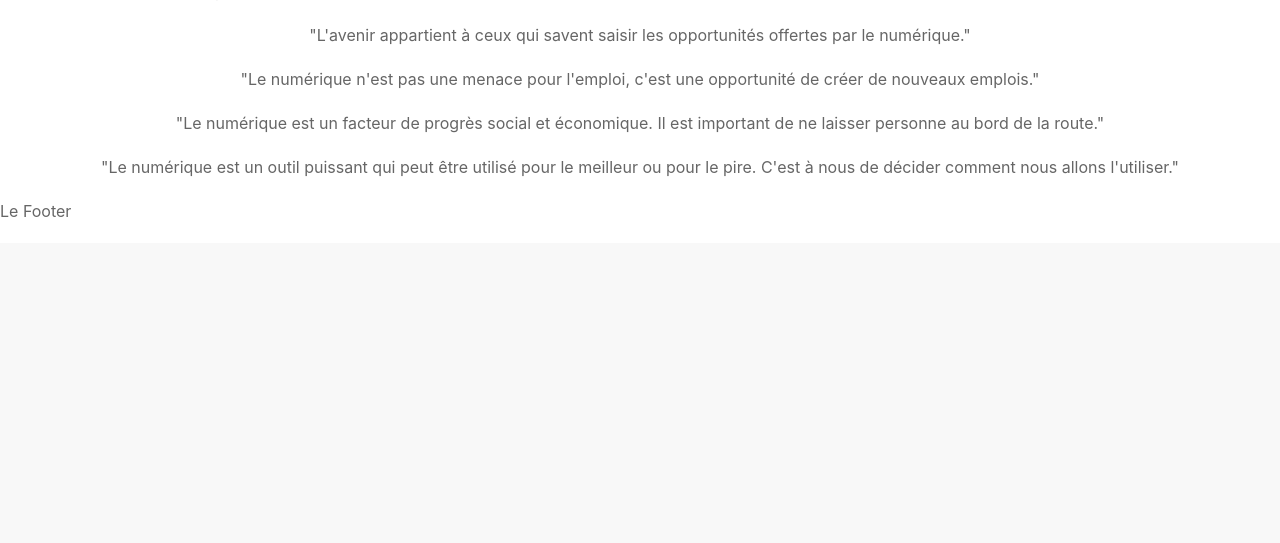
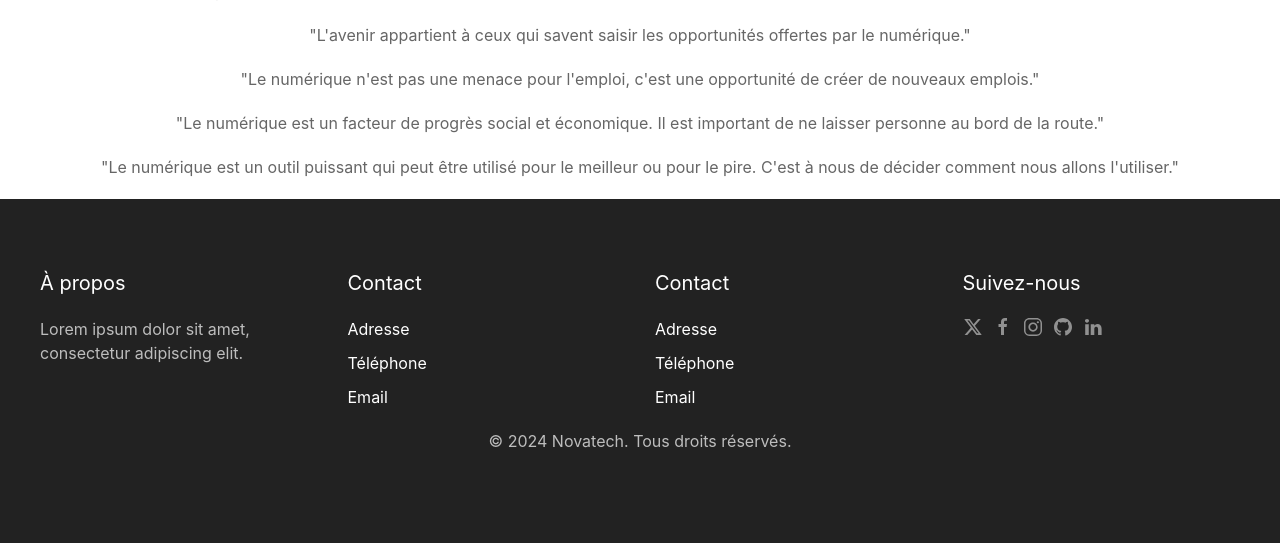
Before and after one commit to novatech025/site-web-novatech, a Django app: page /contact/ in a window 1280 px wide. Shown: the part 820-1363 px from the top of the page. Before the commit the page ends 1037 px from the top, so only its background shows below. Run offline with Django 5.2, Linux system fonts and the light colour scheme.

Commit message:
footer model

```diff
--- a/Nova_tech/templates/Nova_tech/component/footer.html
+++ b/Nova_tech/templates/Nova_tech/component/footer.html
@@ -3,7 +3,43 @@
 <link rel="stylesheet" href="{% static 'Nova_tech/css/footer.css' %}">
 
 
-<footer>
-    <p>Le Footer</p>
-
+<footer class="uk-footer uk-section uk-section-secondary">
+  <div class="uk-container">
+    <div class="uk-grid-medium uk-child-width-1-4@s" uk-grid>
+      <div>
+        <h4>À propos</h4>
+        <p>Lorem ipsum dolor sit amet, consectetur adipiscing elit.</p>
+      </div>
+      <div>
+        <h4>Contact</h4>
+        <ul class="uk-list">
+          <li><a href="#">Adresse</a></li>
+          <li><a href="#">Téléphone</a></li>
+          <li><a href="#">Email</a></li>
+        </ul>
+      </div>
+      <div>
+        <h4>Contact</h4>
+        <ul class="uk-list">
+          <li><a href="#">Adresse</a></li>
+          <li><a href="#">Téléphone</a></li>
+          <li><a href="#">Email</a></li>
+        </ul>
+      </div>
+      <div>
+        <h4>Suivez-nous</h4>
+        <div class="uk-flex ">
+          <a href="#" class="uk-icon-link uk-icon-link-large uk-margin-small-right" uk-icon="icon: twitter"></a>
+          <a href="#" class="uk-icon-link uk-icon-link-large uk-margin-small-right" uk-icon="icon: facebook"></a>
+          <a href="#" class="uk-icon-link uk-icon-link-large uk-margin-small-right" uk-icon="icon: instagram"></a>
+          <a href="#" class="uk-icon-link uk-icon-link-large uk-margin-small-right" uk-icon="icon: github"></a>
+<!--          <a href="#" class="uk-icon-link" uk-icon="icon: mail"></a>-->
+          <a href="#" class="uk-icon-link uk-icon-link-large uk-margin-small-right" uk-icon="icon: linkedin"></a>
+        </div>
+      </div>
+    </div>
+    <div class="uk-text-center uk-margin-top">
+      <p>&copy; 2024 Novatech. Tous droits réservés.</p>
+    </div>
+  </div>
 </footer>
```
